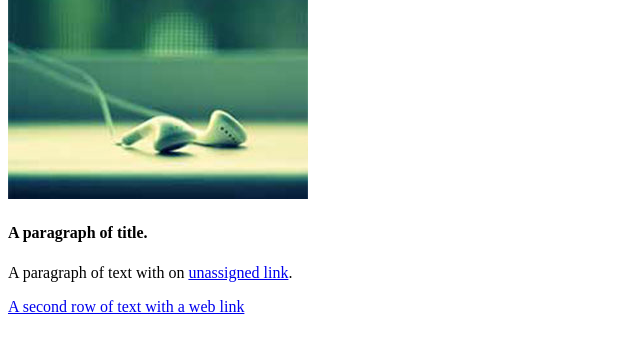
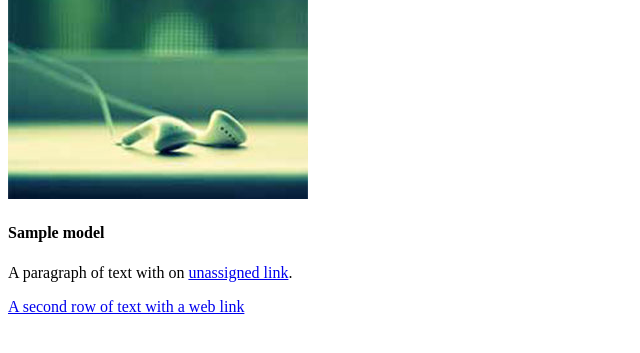
Before and after one commit to technishant/kaizenKhazanaRepo, a Yii app: template kaizanrepos/frontend/views/site/_kaizenList.php in a window 1280 px wide. Shown: the part 71-424 px from the top of the page, without its empty margins (0-640 px from the left). Run offline with PHP 8.4 and a stand-in for Yii, Linux system fonts and the light colour scheme; the template is opened without the code that fills it: most values are stand-ins (such as "Sample title", 1, 10 or a date in 2020); data that the repository does not hold is empty; some libraries are stand-ins or nearby versions.

Commit message:
Added files

```diff
--- a/kaizanrepos/frontend/views/site/_kaizenList.php
+++ b/kaizanrepos/frontend/views/site/_kaizenList.php
@@ -9,7 +9,7 @@
     <div class = "inner border-none clearfix">
         <div class = "photo"><img src = "assets/images/item-1.jpg"></div>
         <div class = "text">
-            <h4>A paragraph of title.</h4>
+            <h4><?= $model->subject; ?></h4>
             <p>A paragraph of text with on <a href = "#">unassigned link</a>.</p>
             <a href = "#">A second row of text with a web link</a>
         </div>
```
